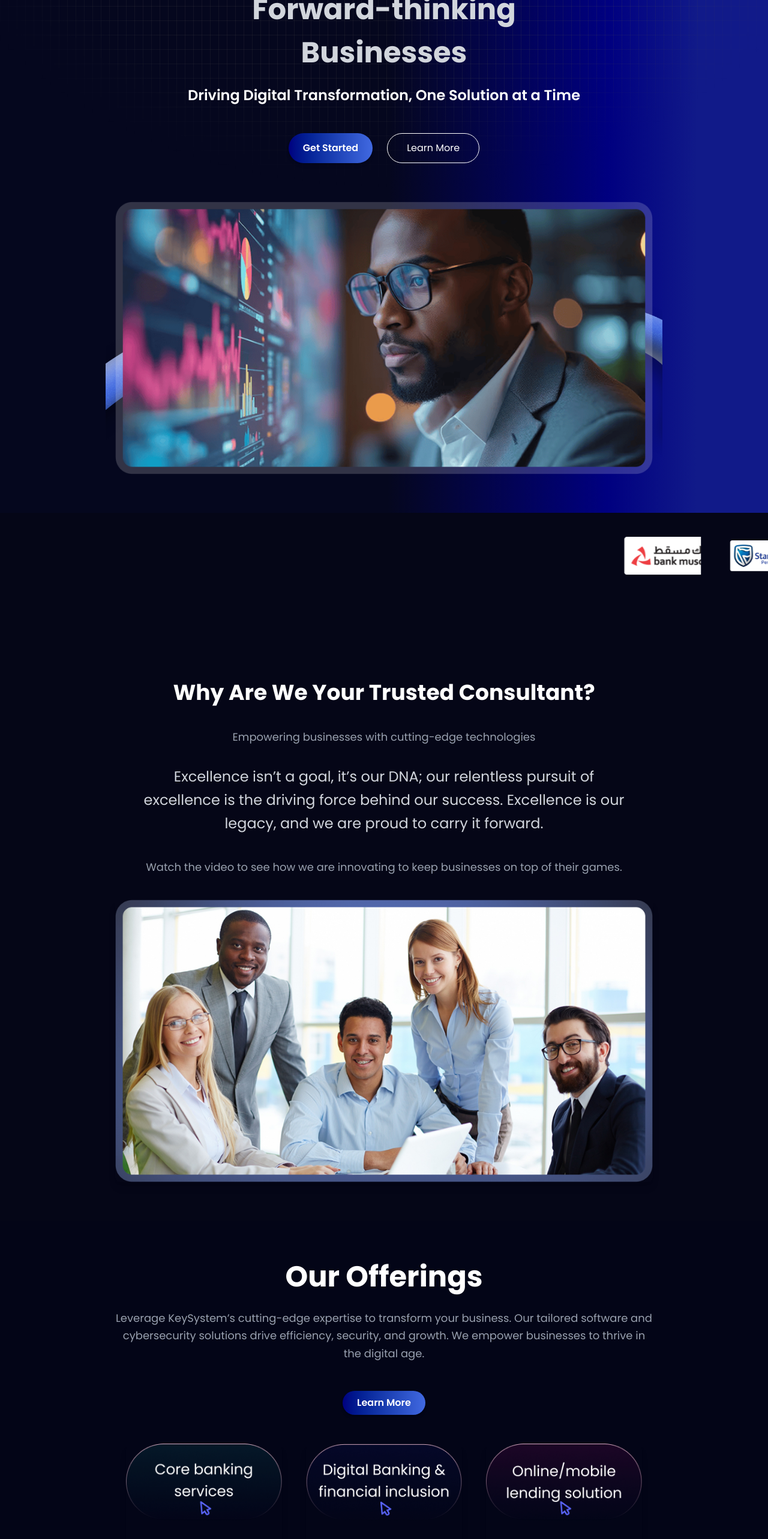
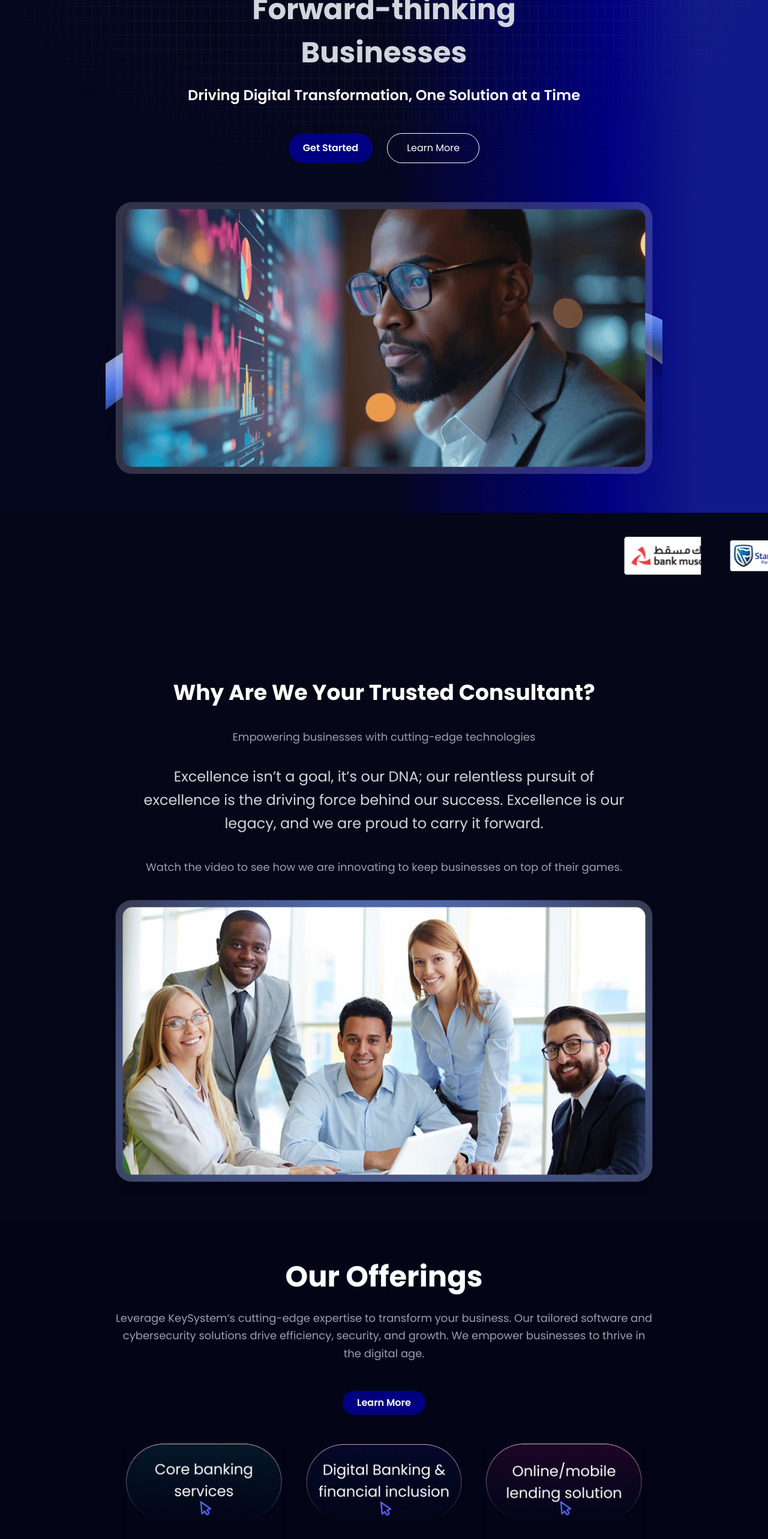
Before and after one commit to DarkVayder/keysystem, a React (Vite) app: page / in a window 1280 px wide. Shown: the part 230-2796 px from the top of the page at 60% size. Built offline with nearby package versions, Linux system fonts and the light colour scheme.

Commit message:
build: No gradient — instead, using solid bg-[#000080] for reliability on iOS.

```diff
--- a/src/components/Compliance.jsx
+++ b/src/components/Compliance.jsx
@@ -24,7 +24,7 @@ const Compliance = () => {
         <h1 className="text-3xl sm:text-4xl font-bold mb-4">Standards We Specialize In</h1>
         <p className="text-gray-300 text-lg">Elevate Your Organization's Security Posture with Our</p>
         <p className="text-gray-300 text-lg mb-6">Compliance/Standards Consulting Services</p>
-        <button className="bg-gradient-to-r from-[#000080] to-[#4169E1] hover:from-[#1E90FF] hover:to-[#6495ED] text-white font-semibold cursor-pointer px-6 py-2 rounded-full transition-all duration-300 shadow-md">
+        <button className="bg-[#000080] text-white font-semibold cursor-pointer px-6 py-2 rounded-full transition duration-300 hover:bg-[#4169E1]">
   Contact Us
 </button>
 
--- a/src/components/Hero.jsx
+++ b/src/components/Hero.jsx
@@ -23,7 +23,7 @@ const Hero = () => {
         </h1>
 
         <div className="flex flex-wrap justify-center gap-6 mb-16">
-        <button className="bg-gradient-to-r from-[#000080] to-[#4169E1] hover:from-[#1E90FF] hover:to-[#6495ED] text-white font-semibold cursor-pointer px-6 py-2 rounded-full transition-all duration-300 shadow-md">
+        <button className="bg-[#000080] text-white font-semibold cursor-pointer px-6 py-2 rounded-full transition duration-300 hover:bg-[#4169E1]">
   Get Started
 </button>
 
--- a/src/components/Offer.jsx
+++ b/src/components/Offer.jsx
@@ -18,7 +18,7 @@ const Offer = () => {
 
       {/* CTA Button */}
       <div className="mb-12">
-      <button className="bg-gradient-to-r from-[#000080] to-[#4169E1] hover:from-[#1E90FF] hover:to-[#6495ED] text-white font-semibold cursor-pointer px-6 py-2 rounded-full transition-all duration-300 shadow-md">
+      <button className="bg-[#000080] text-white font-semibold cursor-pointer px-6 py-2 rounded-full transition duration-300 hover:bg-[#4169E1]">
   Learn More
 </button>
 
```
